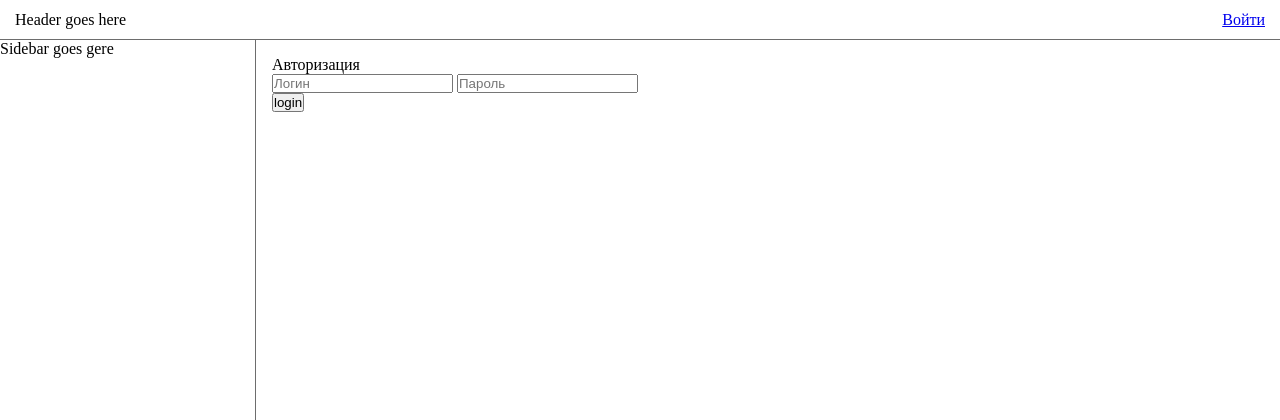
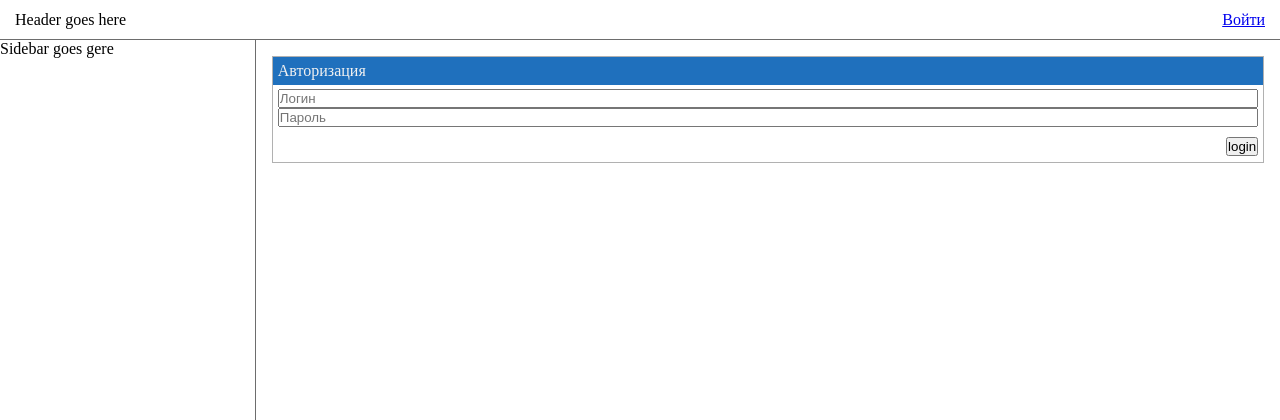
Before and after one commit to mikenejton/vdias, a Django app: page /accounts/login/ in a window 1280 px wide. Shown: the top 420 px of the page. Run offline with Django 3.2, Linux system fonts and the light colour scheme.

Commit message:
templates fix

```diff
--- a/static/css/style.css
+++ b/static/css/style.css
@@ -36,4 +36,24 @@ aside.sidebar{
 .card{
     display: grid;
     grid-template-rows: minmax(1px, 30%) 1fr minmax(1px, 30%);
+    /* box-shadow: 2px 3px 5px #000; */
+    border: 1px solid #b1b1b1;
 }
+.card_header{
+    display: flex;
+    background: #1f70bd;
+    color: #f1f1f1;
+    padding: 0.3rem;
+}
+
+.card_body{
+    display: flex;
+    flex-direction: column;
+    padding: 0.3rem;
+}
+.card_footer{
+    display: flex;
+    flex-direction: row;
+    justify-content: flex-end;
+    padding: 0.3rem;
+}
```
